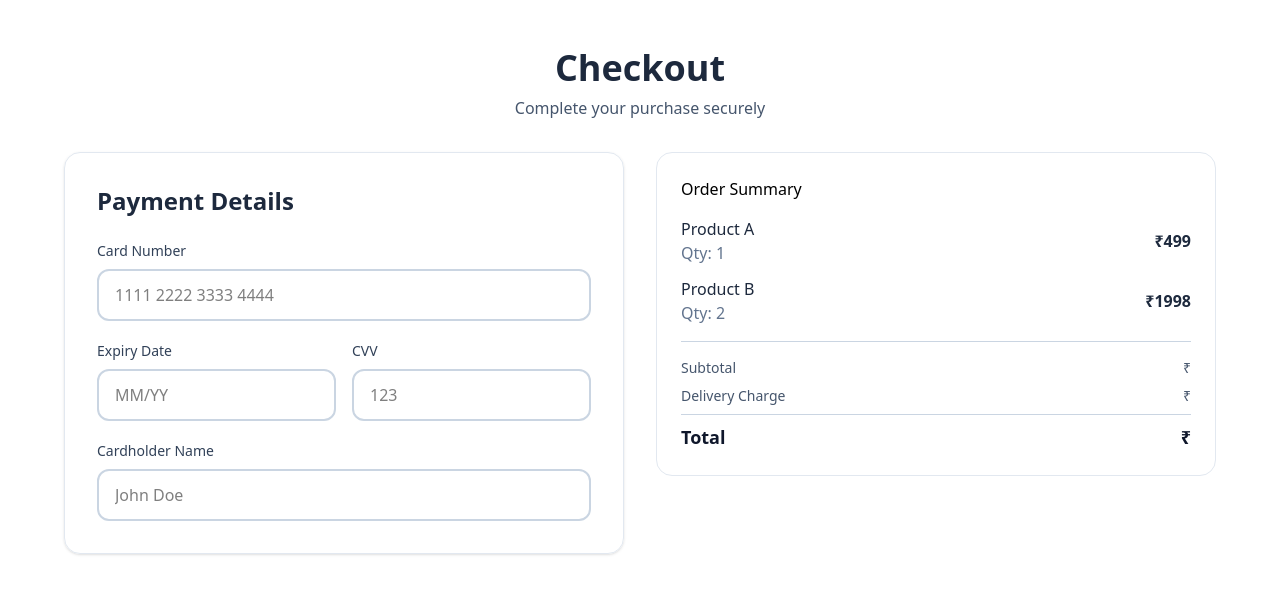
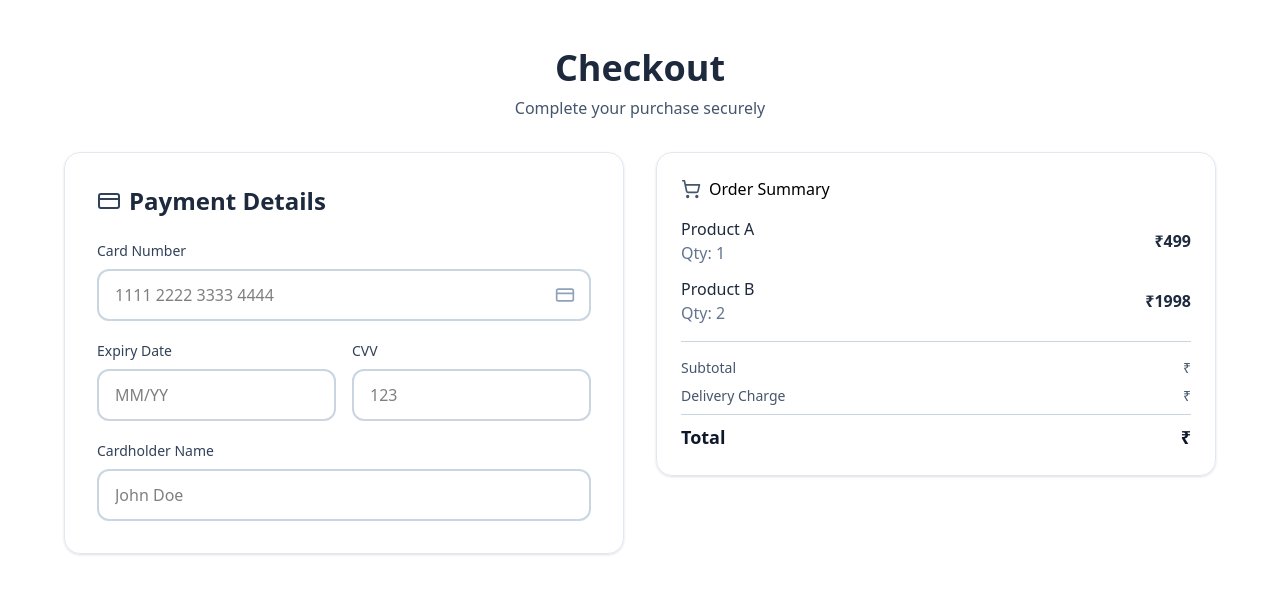
Before and after one commit to bhavikasoni3796/checkout-payment, a Next.js app: page /checkout in a window 1280 px wide. Shown: the top 594 px of the page. Built offline with nearby package versions, Linux system fonts and the light colour scheme.

Commit message:
added icons

```diff
--- a/app/checkout/components/CartSummary.tsx
+++ b/app/checkout/components/CartSummary.tsx
@@ -1,3 +1,4 @@
+import { ShoppingCart } from "lucide-react";
 import React from "react";
 
 interface CartItem {
@@ -13,8 +14,9 @@ interface CartSummaryProps {
 
 const CartSummary: React.FC<CartSummaryProps> = ({ items }) => {
   return (
-    <div className="rounded-2xl border border-slate-200 p-6">
+    <div className="rounded-2xl border border-slate-200 p-6 shadow-sm">
       <div className="flex items-center gap-2 mb-4">
+        <ShoppingCart className="w-5 h-5 text-slate-600" />
         <h2>Order Summary</h2>
       </div>
       <div className="space-y-3 mb-4">
--- a/app/checkout/components/PaymentForm.tsx
+++ b/app/checkout/components/PaymentForm.tsx
@@ -1,22 +1,27 @@
 import React from "react";
+import { CreditCard } from "lucide-react";
 
 const PaymentForm = () => {
   return (
     <form className="rounded-2xl p-8 border border-slate-200 shadow-sm space-y-5">
-      <div className="items-center mb-6">
+      <div className="flex gap-2 items-center mb-6">
+        <CreditCard className="w-6 h-6 text-slate-700" />
         <h2 className="text-2xl font-semibold text-slate-800">
           Payment Details
         </h2>
       </div>
-      <div className="">
+      <div>
         <label className="block text-sm font-medium text-slate-700 mb-2">
           Card Number
         </label>
-        <input
-          className="w-full px-4 py-3 border-2 rounded-xl outline-none border-slate-300 hover:border-slate-400"
-          type="text"
-          placeholder="1111 2222 3333 4444"
-        />
+        <div className="relative">
+          <input
+            className="w-full px-4 py-3 border-2 rounded-xl outline-none border-slate-300 hover:border-slate-400"
+            type="text"
+            placeholder="1111 2222 3333 4444"
+          />
+          <CreditCard className="absolute right-4 top-1/2 -translate-y-1/2 w-5 h-5 text-slate-400" />
+        </div>
       </div>
       <div className="grid grid-cols-2 gap-4">
         <div className="">
```
